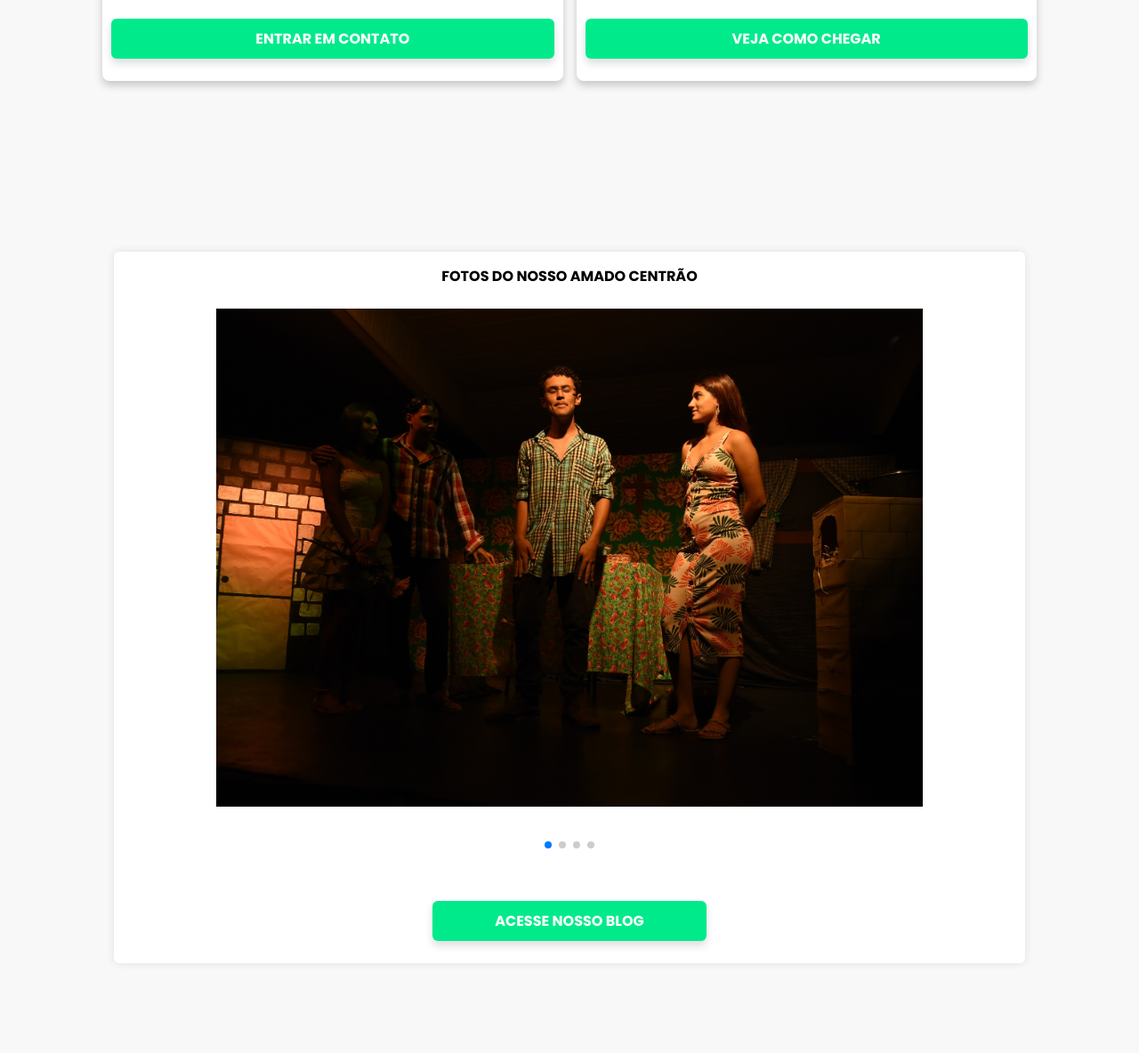
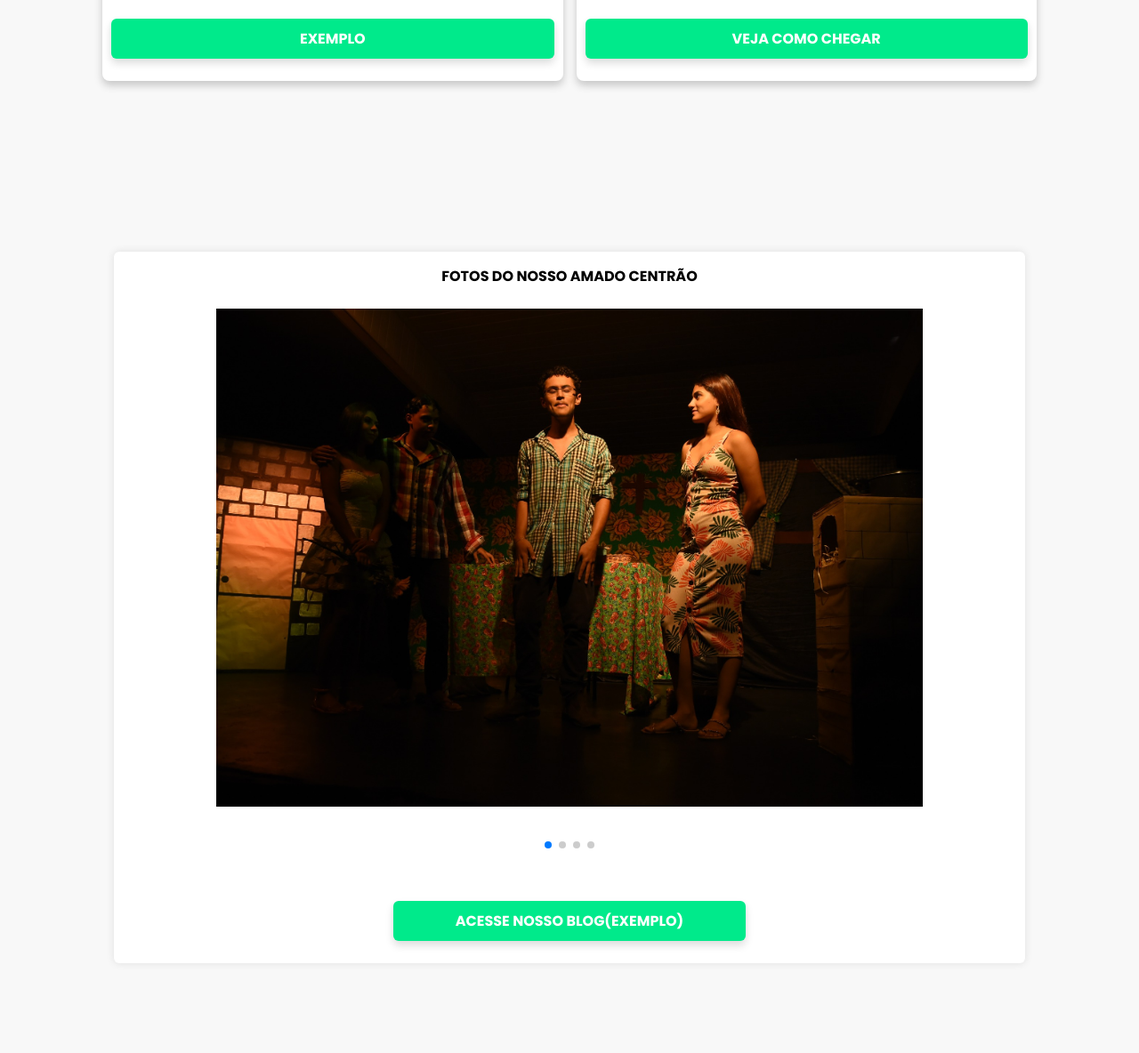
Before and after one commit to eumatheusvieira/ced06, a website: page index.html in a window 1280 px wide. Shown: the part 496-1680 px from the top of the page at 89% size. Drawn offline with nearby package versions, Linux system fonts and the light colour scheme.

Commit message:
Update index.html

```diff
--- a/index.html
+++ b/index.html
@@ -39,7 +39,7 @@
           <p class="text">
             Espaço dedicado à educação e ao desenvolvimento integral dos seus alunos. Localizada em uma das maiores regiões administrativas do Distrito Federal, a escola destaca-se pelo compromisso com a qualidade do ensino e a valorização da comunidade escolar. Fundada com o objetivo de oferecer uma educação pública, gratuita e de excelência, o CED 06 de Ceilândia busca proporcionar aos seus estudantes uma formação completa, que vai além do currículo tradicional. A escola valoriza a diversidade e incentiva o respeito às diferenças, promovendo um ambiente inclusivo e acolhedor.
           </p>
-          <button class="btn" onClick="location.href='#email'">ENTRAR EM CONTATO</button>
+          <button class="btn" onClick="location.href='#email'">EXEMPLO</button>
         </div>
         <div class="box">
           <h1>ONDE NOS ENCONTRAR</h1>
@@ -71,7 +71,7 @@
         <div class="swiper-pagination"></div>
       </div>
       <div class="btnblog">
-        <button class="btn" onClick="parent.open('https://ced6online.blogspot.com')">ACESSE NOSSO BLOG</button>
+        <button class="btn" onClick="parent.open('https://ced6online.blogspot.com')">ACESSE NOSSO BLOG(EXEMPLO)</button>
     </div>
     </div>
 
@@ -119,7 +119,7 @@
           <input class="emailinput" type="email" id="emailinput" placeholder="Email" required>
           <input class="phone" type="text" id="phone" placeholder="Número de telefone" required>
           <textarea class="message" id="nessage" rows="4" placeholder="Mensagem"></textarea>
-          <button type="submit" class="btn">ENVIAR</button>
+          <button type="submit" class="btn">NÃO OFICIAL</button>
         </form>
       </div>
     </div>
```
